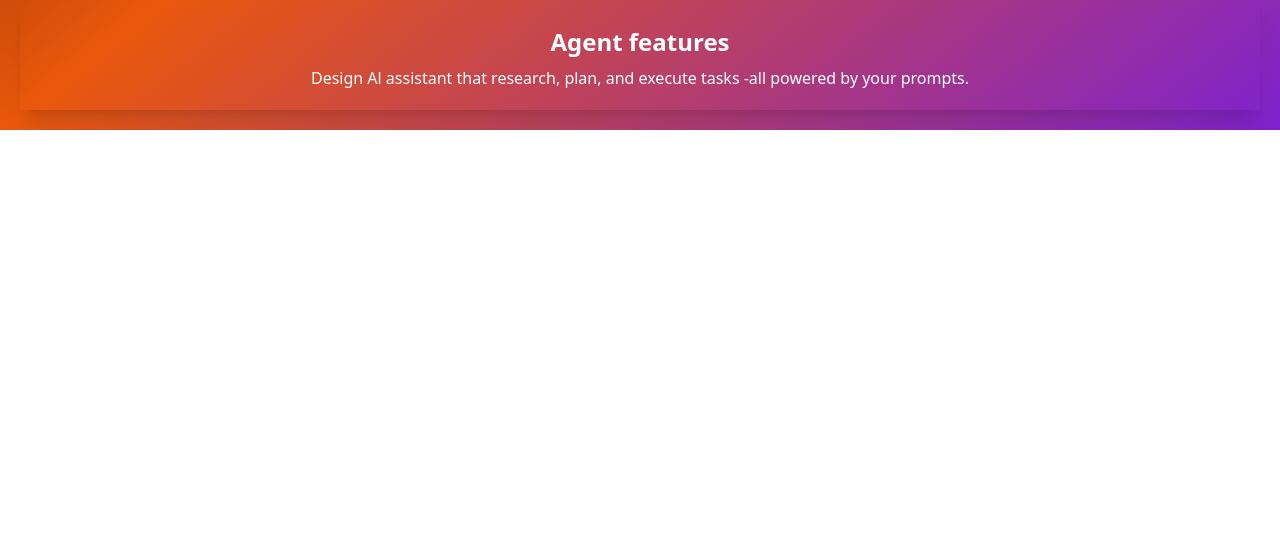
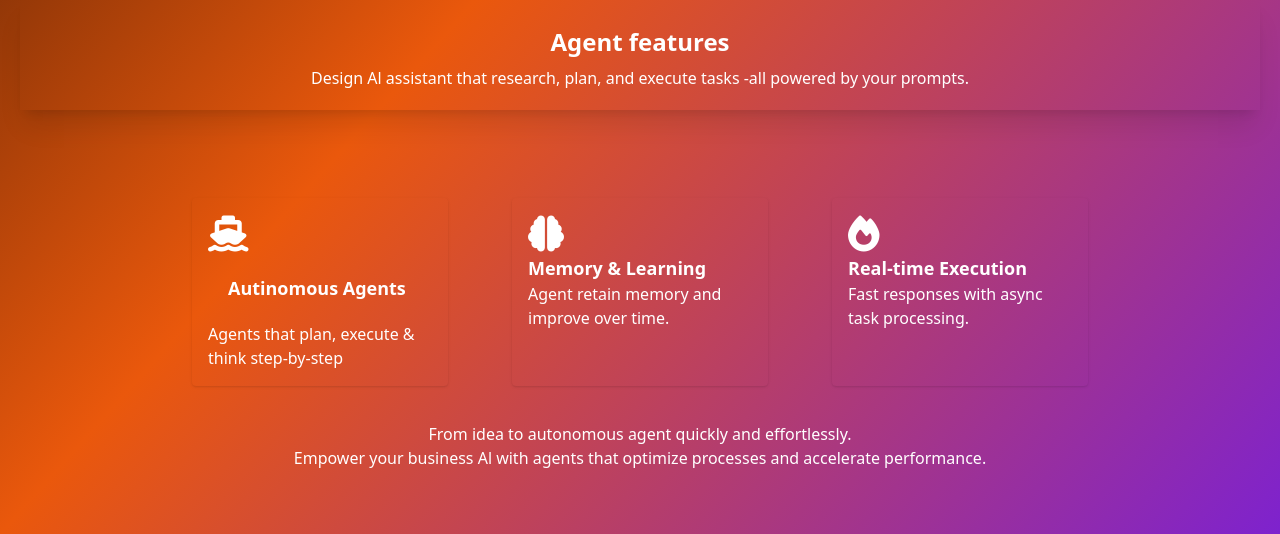
Before and after one commit to Alinembabazi/website-cahot15, a plain HTML site: page index.html in a window 1280 px wide. Shown: the part 902-1436 px from the top of the page. Before the commit the page ends 1032 px from the top, so only its background shows below. Drawn offline with nearby package versions, Linux system fonts and the light colour scheme.

Commit message:
adding card

```diff
--- a/index.html
+++ b/index.html
@@ -81,6 +81,32 @@
   <p class="items-center text-white text-center">Design Al assistant that research, plan, and execute tasks -all powered by your prompts.</p>
 </div>
  </section>
+ <section class="py-12">
+   <div class="flex flex-wrap justify-center gap-6 ">
+  <div class="w-64 shadow rounded p-4 m-5 border-0 w-30 hover:bg-orange-700">
+          <i class="fa-solid fa-ship text-4xl text-white"></i>
+    <h3 class="font-bold text-lg m-5 text-white"> Autinomous Agents</h3>
+
+    <p class="text-white">Agents that plan, execute & think step-by-step </p>
+  </div>
+
+  <div class="w-64  shadow rounded p-4 m-5 border-0 w-30 hover:bg-orange-700">
+        <i class="fa-solid fa-brain text-4xl text-white"></i>
+    <h3 class="font-bold text-lg">Memory & Learning</h3>
+    <p class="text-white">Agent retain memory and improve over time.</p>
+  </div>
+
+  <div class="w-64  shadow rounded p-4 m-5 border-0 w-30 hover:bg-orange-700">
+   <i class="fa-solid fa-fire text-white text-4xl"></i>
+    <h3 class="font-bold text-lg">Real-time Execution</h3>
+    <p class="text-white">Fast responses with async task processing.</p>
+  </div>
+</div>
+<div class="items-center text-center m-4 ">
+  <h1 class="items-center">From idea to autonomous agent quickly and effortlessly.</h1>
+  <p class="items-center ">Empower your business Al with agents that optimize processes and accelerate performance.</p>
+</div>
+  </section>
 </body>
 
 </html>
```
